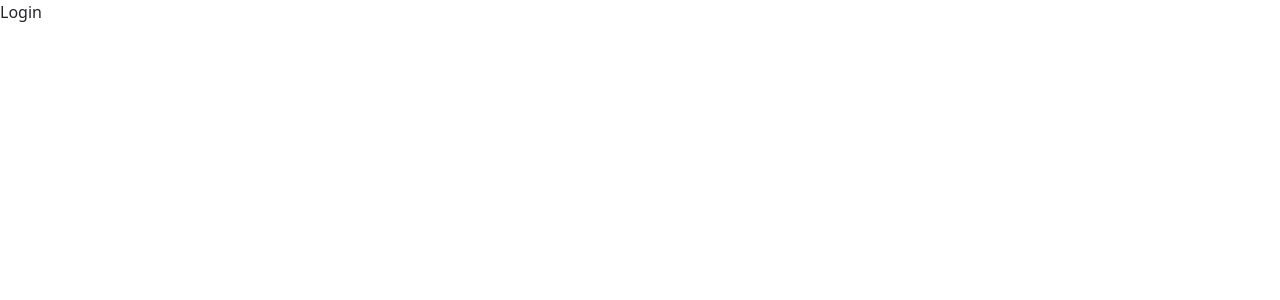
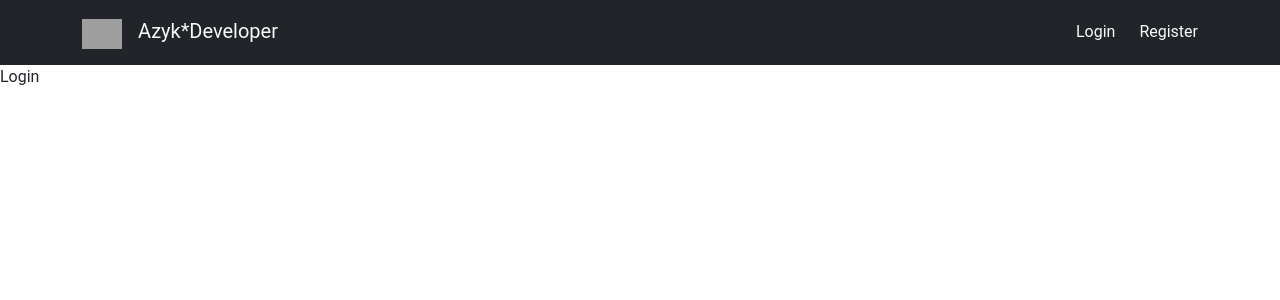
Before and after one commit to azykdev/Jsx2-Article-App, a React (Create React App) app: page /login in a window 1280 px wide. Shown: the top 300 px of the page. Built offline with nearby package versions, Linux system fonts and the light colour scheme; grey boxes are pictures that could not be loaded.

Commit message:
#3 - Navbar component

```diff
--- a/src/App.jsx
+++ b/src/App.jsx
@@ -1,11 +1,11 @@
 import "./scss/main/app.scss";
 import { Routes, Route } from "react-router-dom";
-import { Main, Login, Register } from "./components";
-
+import { Main, Login, Register, Navbar } from "./components";
 
 function App() {
   return (
     <div className="App">
+      <Navbar />
       <Routes>
         <Route path="/" element={<Main />} />
         <Route path="/login" element={<Login />} />
--- a/src/components/index.js
+++ b/src/components/index.js
@@ -1,3 +1,4 @@
 export {default as Main} from "./main"
 export {default as Login} from "./login"
 export {default as Register} from "./register"
+export {default as Navbar} from "./navbar"
--- /dev/null
+++ b/src/components/navbar.jsx
@@ -0,0 +1,35 @@
+import { Link } from "react-router-dom";
+
+function Navbar() {
+  return (
+    <div>
+      <header class="p-3 text-bg-dark">
+        <div class="container">
+          <div class="d-flex flex-wrap align-items-center justify-content-between">
+            <Link to={"/"}>
+              <img
+                src="https://cdn-icons-png.freepik.com/256/9225/9225470.png?ga=GA1.1.1682971148.1710270692&"
+                alt=""
+                width="40"
+              />
+              <span class="fs-5 d-none d-lg-inline-block text-light ms-3">
+                Azyk*Developer
+              </span>
+            </Link>
+
+            <div class="text-end">
+              <Link className="text-light me-4" to={"/login"}>
+                Login
+              </Link>
+              <Link className="text-light" to="/register">
+                Register
+              </Link>
+            </div>
+          </div>
+        </div>
+      </header>
+    </div>
+  );
+}
+
+export default Navbar;
--- a/src/scss/main/index.scss
+++ b/src/scss/main/index.scss
@@ -0,0 +1,17 @@
+* {
+  margin: 0;
+  padding: 0;
+  box-sizing: border-box;
+}
+
+body {
+  font-family: "Roboto", sans-serif;
+}
+
+a {
+  text-decoration: none;
+}
+
+ul {
+  list-style: none;
+}
```
Also changed, not shown: src/assets/img/logo.jpg (added), src/assets/img/logo.png (added).
